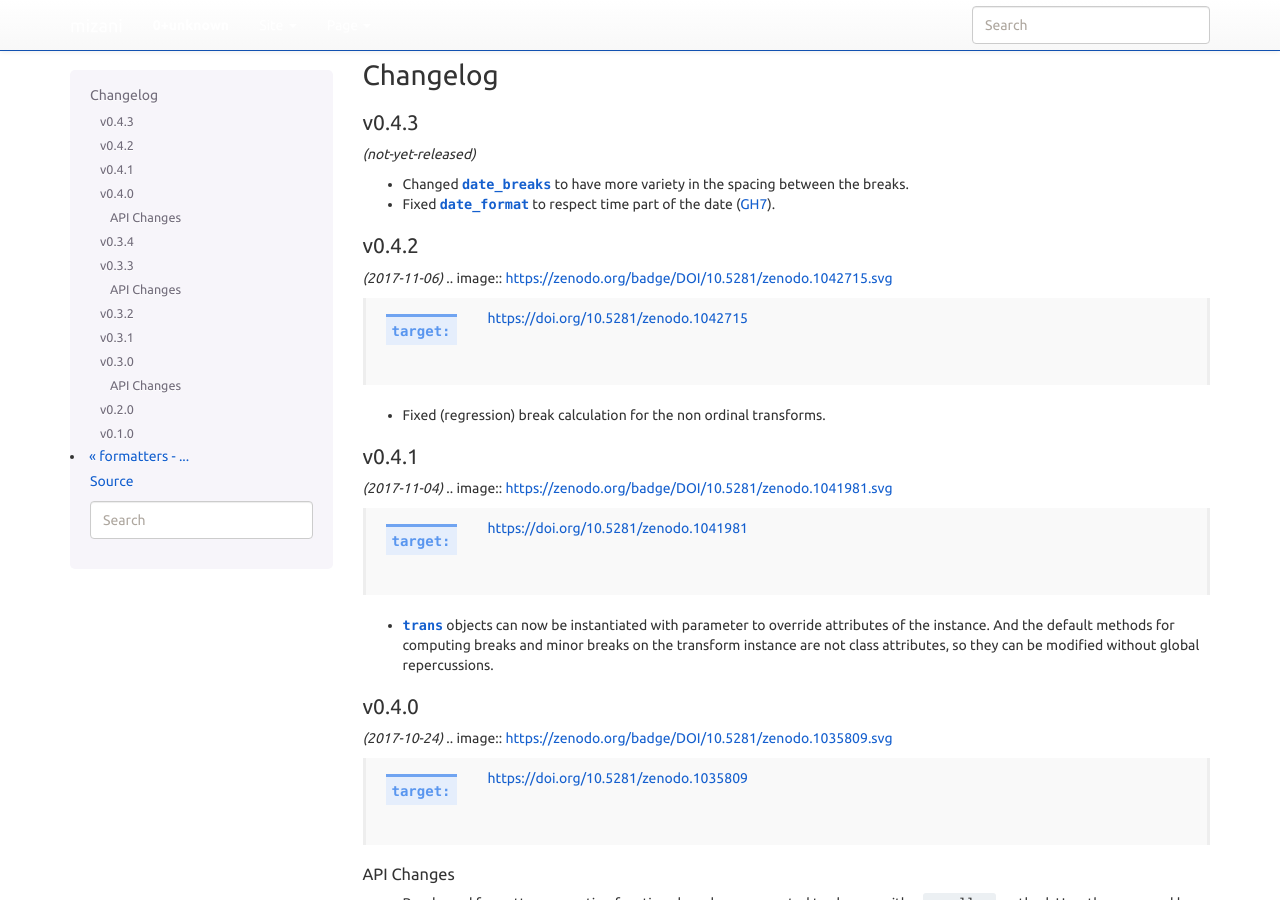
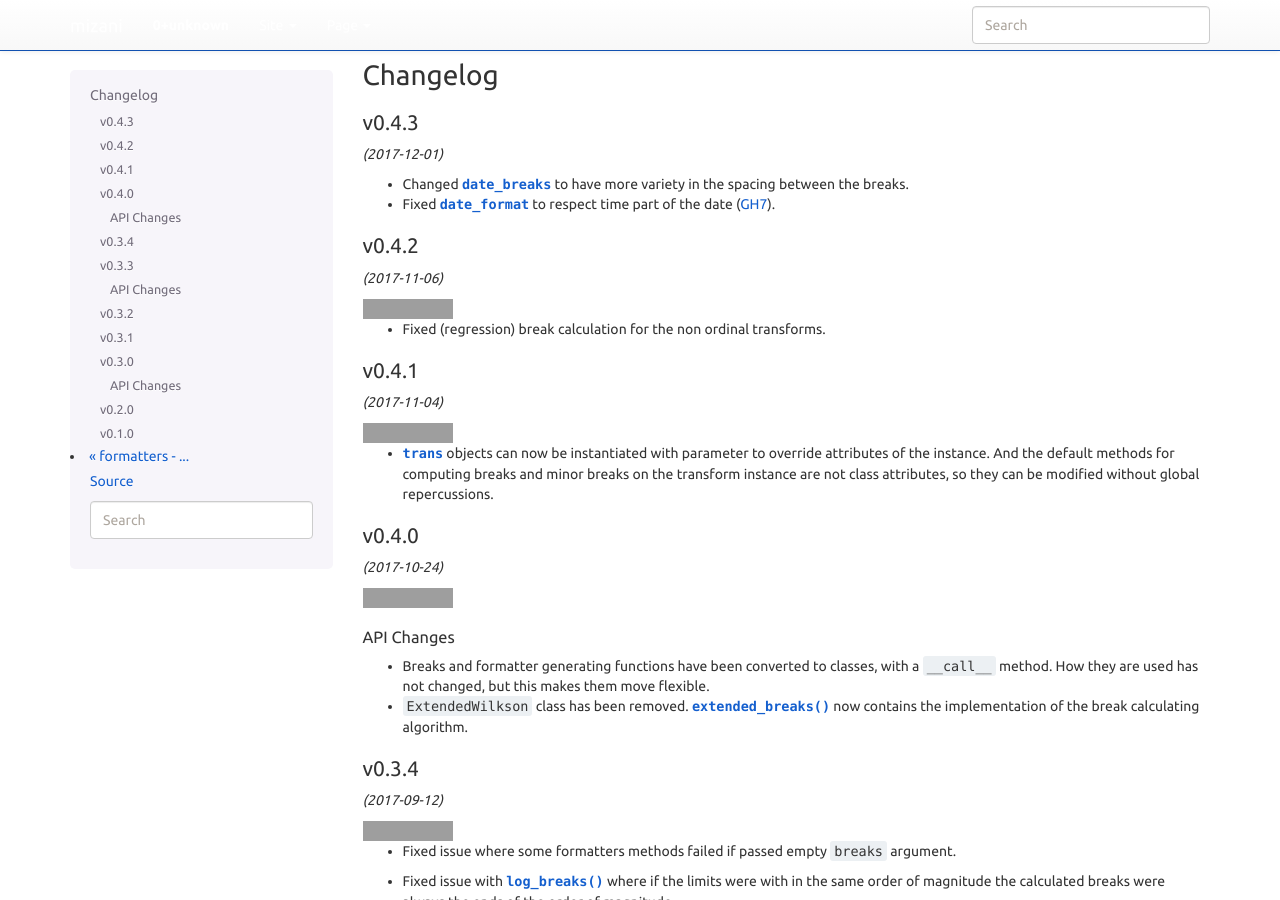
Before and after one commit to has2k1/mizani, a Sphinx documentation site: the page built from doc/changelog.rst, in a window 1280 px wide and 900 px high. Built offline with Sphinx 7.4.7, drawn with Linux system fonts in a browser that asks for light colours; nearby versions of some CDN libraries; library files that are not in the unit come from our copies; pages that are not in the unit, such as notebooks, are missing from menus; grey boxes are pictures that could not be loaded.

Commit message:
Prepare changelog for release

```diff
--- a/doc/changelog.rst
+++ b/doc/changelog.rst
@@ -3,7 +3,7 @@ Changelog
 
 v0.4.3
 ------
-*(not-yet-released)*
+*(2017-12-01)*
 
 - Changed :class:`~mizani.breaks.date_breaks` to have more variety
   in the spacing between the breaks.
@@ -14,6 +14,7 @@ v0.4.3
 v0.4.2
 ------
 *(2017-11-06)*
+
 .. image:: https://zenodo.org/badge/DOI/10.5281/zenodo.1042715.svg
    :target: https://doi.org/10.5281/zenodo.1042715
 
@@ -23,6 +24,7 @@ v0.4.2
 v0.4.1
 ------
 *(2017-11-04)*
+
 .. image:: https://zenodo.org/badge/DOI/10.5281/zenodo.1041981.svg
    :target: https://doi.org/10.5281/zenodo.1041981
 
@@ -35,6 +37,7 @@ v0.4.1
 v0.4.0
 ------
 *(2017-10-24)*
+
 .. image:: https://zenodo.org/badge/DOI/10.5281/zenodo.1035809.svg
    :target: https://doi.org/10.5281/zenodo.1035809
 
```
